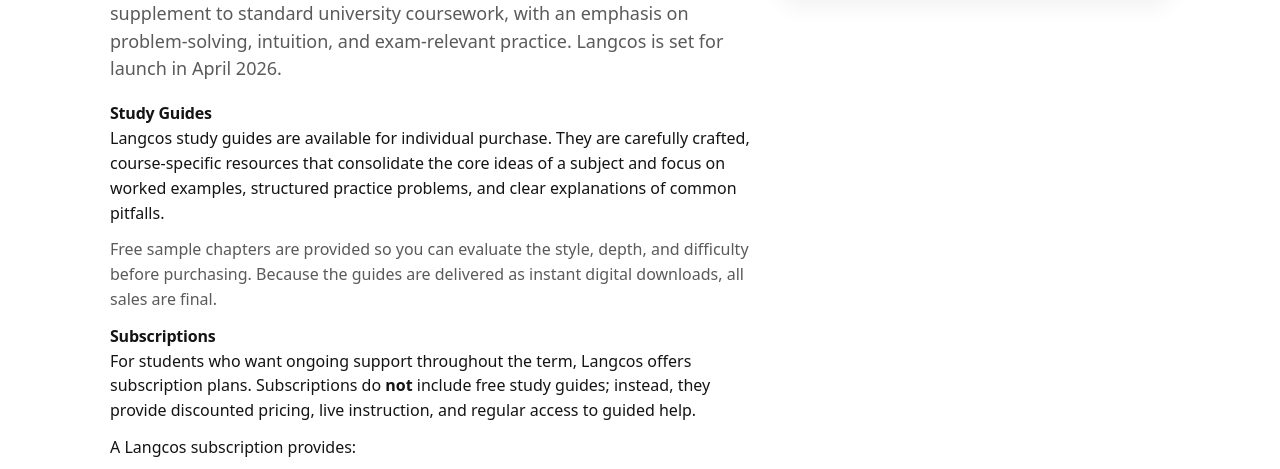
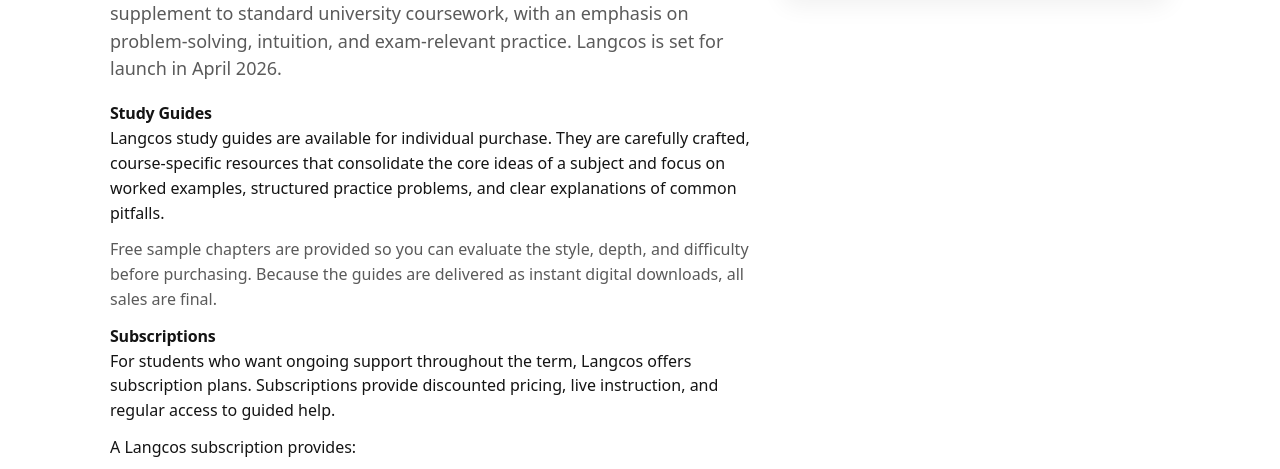
Before and after one commit to wcerne/langcos, a plain HTML site: page index.html in a window 1280 px wide. Shown: the part 259-728 px from the top of the page. Drawn offline with Linux system fonts and the light colour scheme; no server answers; a script that the page names is missing; a web font is replaced by a local one.

Commit message:
Update index.html

```diff
--- a/index.html
+++ b/index.html
@@ -132,8 +132,7 @@
 
 <p>
   For students who want ongoing support throughout the term, Langcos offers subscription plans.
-  Subscriptions do <strong>not</strong> include free study guides; instead, they provide discounted pricing,
-  live instruction, and regular access to guided help.
+  Subscriptions provide discounted pricing, live instruction, and regular access to guided help.
 </p>
 
 <p>
```
